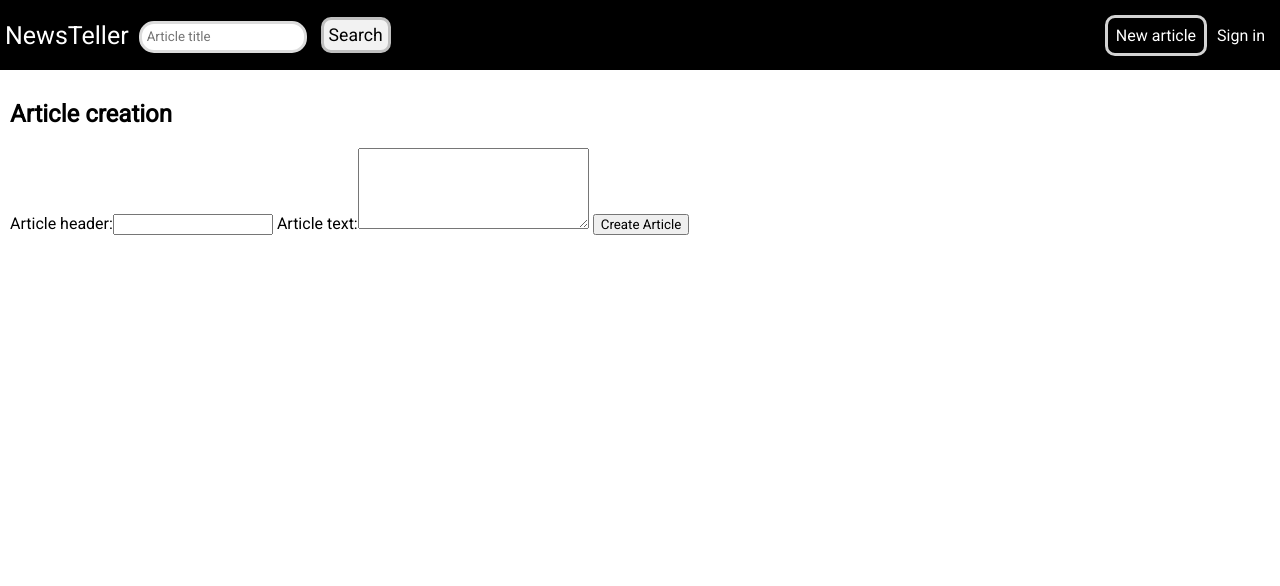
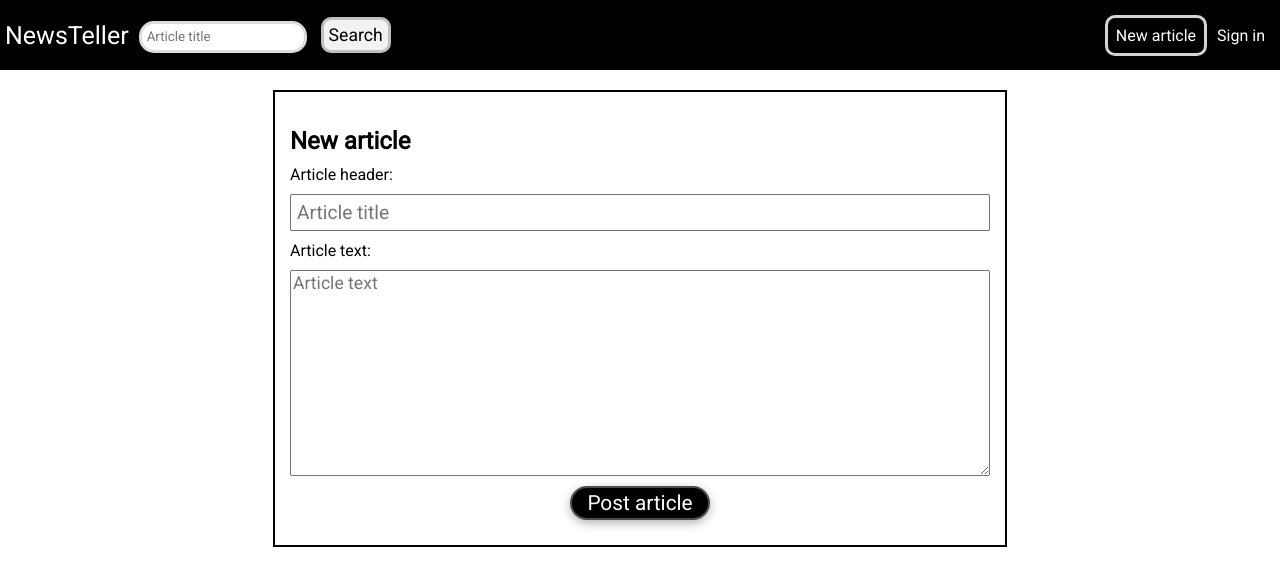
Before and after one commit to punk1503/NewsTeller, a Django app: page /new/ in a window 1280 px wide. Shown: the top 586 px of the page. Run offline with Django 3.2, Linux system fonts and the light colour scheme.

Commit message:
Added article form styling #4

```diff
--- /dev/null
+++ b/news/static/news/css/article_creation.css
@@ -0,0 +1,34 @@
+.article {
+	margin: auto;
+	max-width: 700px;
+	border: 2px hsl(0, 0%, 0%) solid;
+	display: flex;
+	flex-direction: column;
+	padding: 15px;
+}
+
+.article * {
+	margin-bottom: 10px;
+}
+
+.article__title {
+	font-size: 1.2rem;
+	padding: 5px;
+}
+
+.article__text {
+	resize: vertical;
+	font-size: 1.1rem;
+}
+
+.article__submit {
+	align-self: center;
+	padding: 3px 15px;
+	border: 2px hsl(0, 0%, 30%) solid;
+	border-radius: 20px;
+	cursor: pointer;
+	font-size: 1.3em;
+	box-shadow: 0px 3px 10px rgba(0, 0, 0, 0.3);
+	color: white;
+	background-color: black;
+}
--- a/news/static/news/css/base.css
+++ b/news/static/news/css/base.css
@@ -12,5 +12,5 @@ body * {
 }
 
 main {
-	padding: 10px;
+	padding: 20px 10px;
 }
--- a/news/templates/news/pages/article_creation.html
+++ b/news/templates/news/pages/article_creation.html
@@ -1,10 +1,15 @@
 {% extends 'news/base/base.html' %}
+{% load static %}
+
+{% block extra_css %}
+<link rel="stylesheet" href="{% static 'news/css/article_creation.css' %}">
+{% endblock %}
 
 {% block content %}
-	 <h2>Article creation</h2>
-	 <form method="POST">
-		 {% csrf_token %}
-		 {{ article_form }}
-		 <button type="submit">Create Article</button>
-	 </form>
+<form method="POST" class="article">
+	{% csrf_token %}
+	<h2>New article</h2>
+	{{ article_form }}
+	<button class="article__submit">Post article</button>
+</form>
 {% endblock %}
--- a/newsteller/forms.py
+++ b/newsteller/forms.py
@@ -8,6 +8,6 @@ class ArticleForm(forms.ModelForm):
 		fields = ['article_title', 'article_text']
 
 		widgets = {
-			'article_title': forms.TextInput(),
-			'article_text': forms.Textarea(attrs={'cols': 30, 'rows': 5})
+			'article_title': forms.TextInput(attrs={'class': 'article__title', 'type':'text', 'placeholder': 'Article title'}),
+			'article_text': forms.Textarea(attrs={'class': 'article__text', 'placeholder': 'Article text', 'cols': 30, 'rows': 10})
 		}
```
